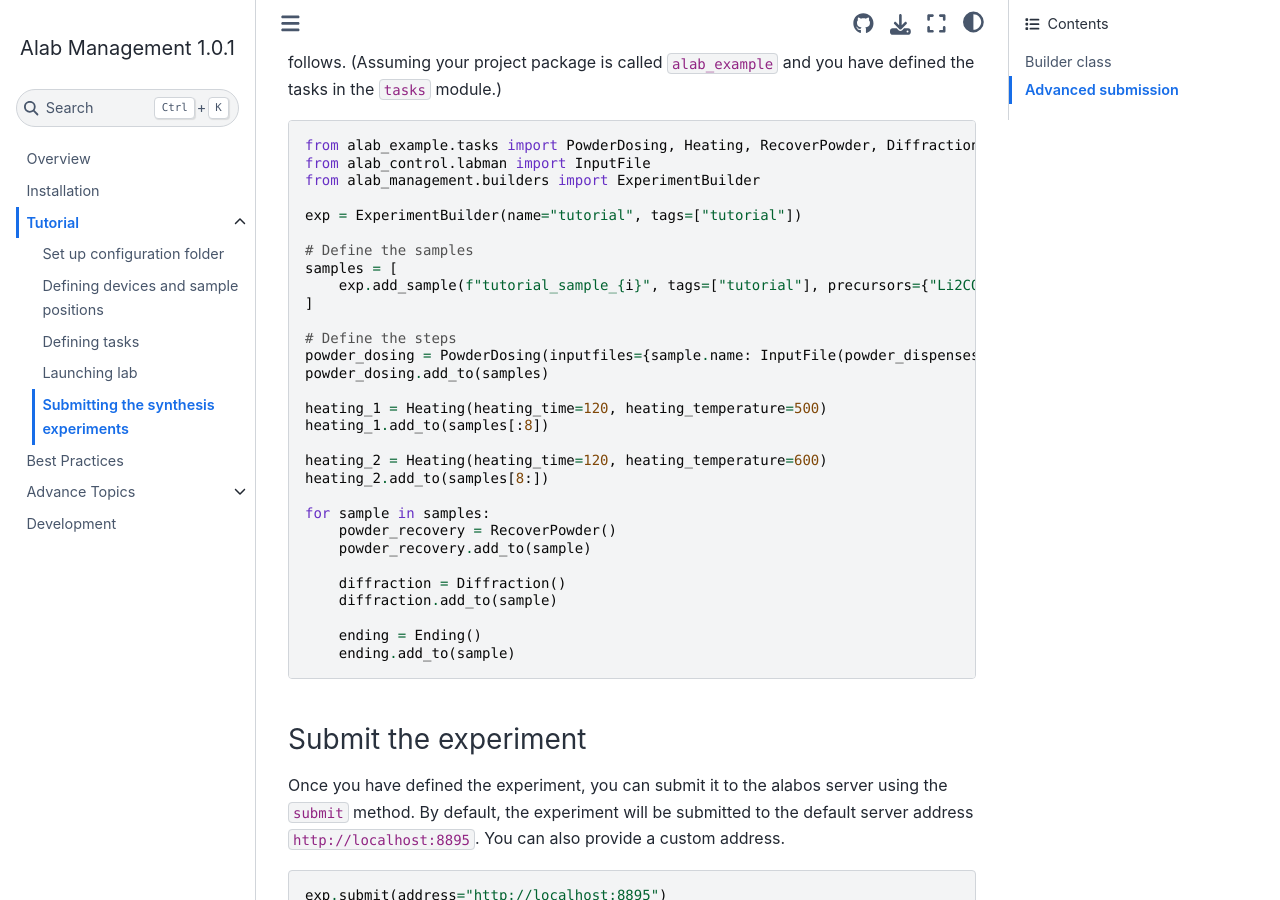
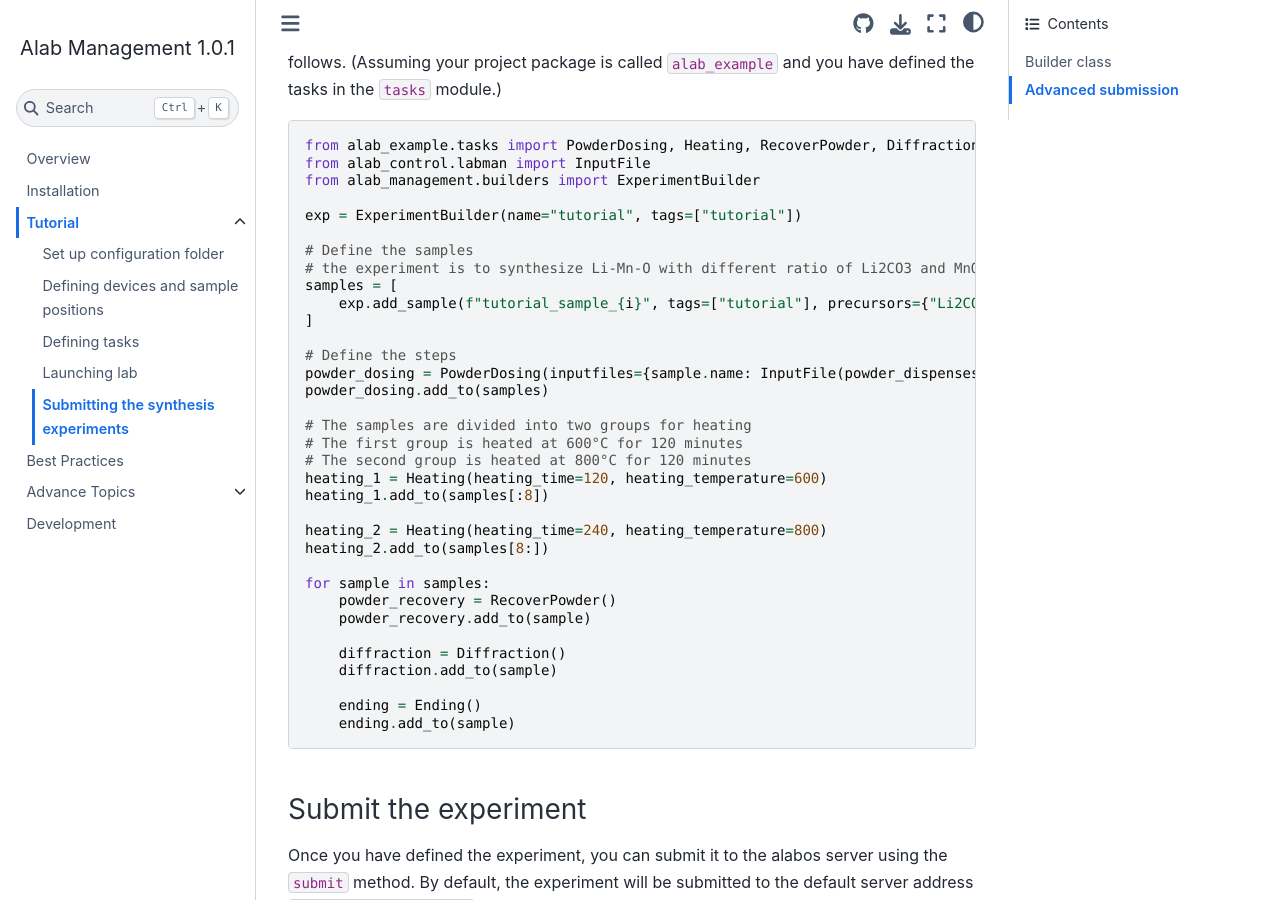
Before and after one commit to CederGroupHub/alabos, a Sphinx documentation site: the page built from docs/source/submit_experiments.md, in a window 1280 px wide and 900 px high, scrolled down 2786 px. Built offline with Sphinx 7.4.7 and the Sphinx Book theme 1.1.4, drawn with Linux system fonts in a browser that asks for light colours; pages that are not in the unit, such as notebooks, are missing from menus.

Commit message:
update doc

```diff
--- a/docs/source/submit_experiments.md
+++ b/docs/source/submit_experiments.md
@@ -133,18 +133,22 @@ from alab_management.builders import ExperimentBuilder
 exp = ExperimentBuilder(name="tutorial", tags=["tutorial"])
 
 # Define the samples
+# the experiment is to synthesize Li-Mn-O with different ratio of Li2CO3 and MnO
 samples = [
-    exp.add_sample(f"tutorial_sample_{i}", tags=["tutorial"], precursors={"Li2CO3": 0.5 * i}) for i in range(1, 17)
+    exp.add_sample(f"tutorial_sample_{i}", tags=["tutorial"], precursors={"Li2CO3": (i - 1) / 15, "MnO": 1 - (i - 1) / 15}) for i in range(1, 17)
 ]
 
 # Define the steps
 powder_dosing = PowderDosing(inputfiles={sample.name: InputFile(powder_dispenses=sample.metadata["precursors"]).to_json() for sample in samples})
 powder_dosing.add_to(samples)
 
-heating_1 = Heating(heating_time=120, heating_temperature=500)
+# The samples are divided into two groups for heating
+# The first group is heated at 600°C for 120 minutes
+# The second group is heated at 800°C for 120 minutes
+heating_1 = Heating(heating_time=120, heating_temperature=600)
 heating_1.add_to(samples[:8])
 
-heating_2 = Heating(heating_time=120, heating_temperature=600)
+heating_2 = Heating(heating_time=240, heating_temperature=800)
 heating_2.add_to(samples[8:])
 
 for sample in samples:
```
